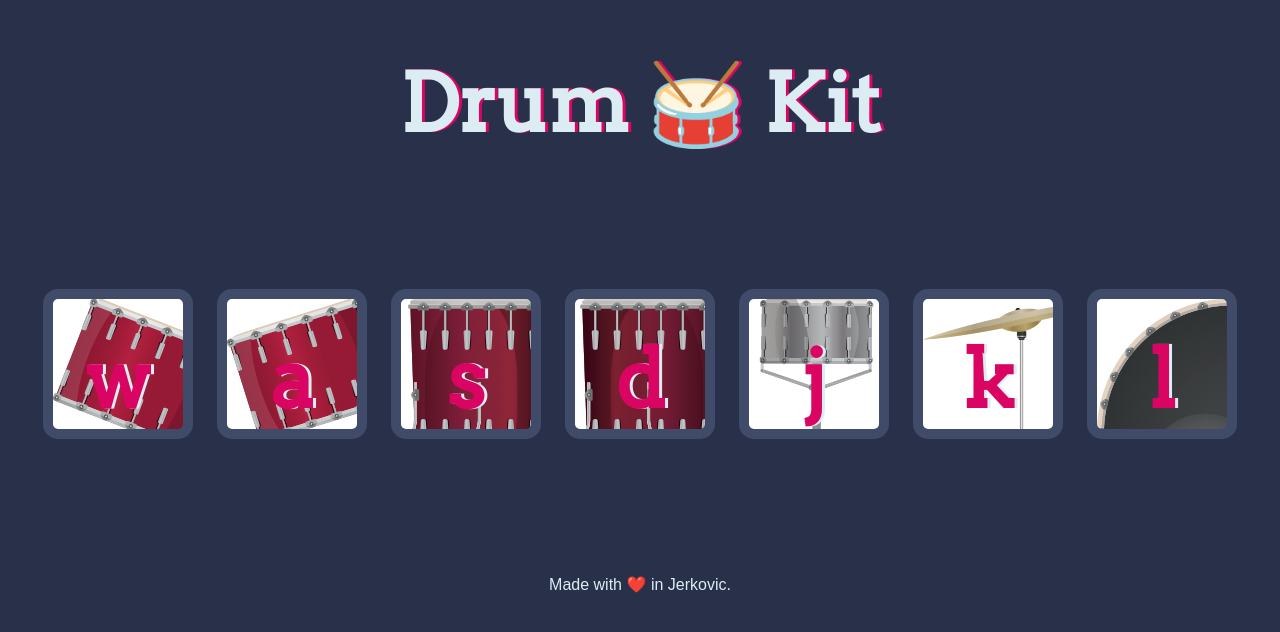
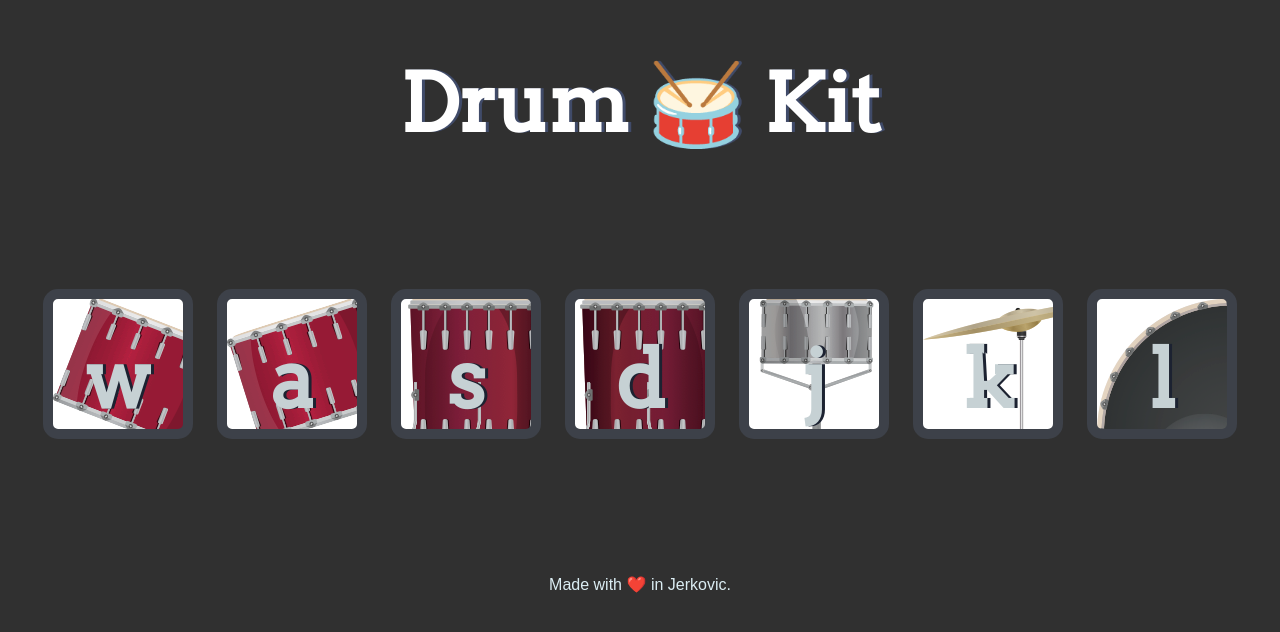
Before and after one commit to VuxY1/drumkit, a plain HTML site: page index.html in a window 1280 px wide. Drawn offline with Linux system fonts and the light colour scheme.

Commit message:
Update styles.css

```diff
--- a/styles.css
+++ b/styles.css
@@ -1,18 +1,17 @@
 body {
   text-align: center;
-  background-color: #283149;
+  background-color: #303030;
 }
 
 h1 {
   font-size: 5rem;
-  color: #DBEDF3;
+  color: #fff;
   font-family: "Arvo", cursive;
-  text-shadow: 3px 0 #DA0463;
-
+  text-shadow: 3px 0 #404b69;
 }
 
 footer {
-  color: #DBEDF3;
+  color: #dbedf3;
   font-family: sans-serif;
 }
 
@@ -54,7 +53,7 @@ footer {
 }
 
 .pressed {
-  box-shadow: 0 3px 4px 0 #DBEDF3;
+  box-shadow: 0 3px 4px 0 #dbedf3;
   opacity: 0.5;
 }
 
@@ -64,13 +63,13 @@ footer {
 
 .drum {
   outline: none;
-  border: 10px solid #404B69;
+  border: 10px solid #3d4149;
   font-size: 5rem;
-  font-family: 'Arvo', cursive;
+  font-family: "Arvo", cursive;
   line-height: 2;
   font-weight: 900;
-  color: #DA0463;
-  text-shadow: 3px 0 #DBEDF3;
+  color: #c6d1d4;
+  text-shadow: 3px 0 #1c2231;
   border-radius: 15px;
   display: inline-block;
   width: 150px;
```
